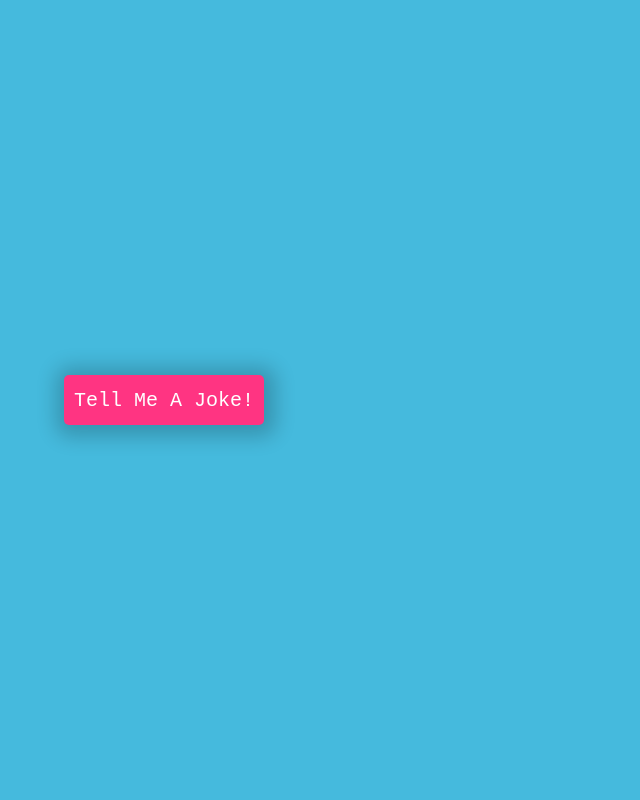
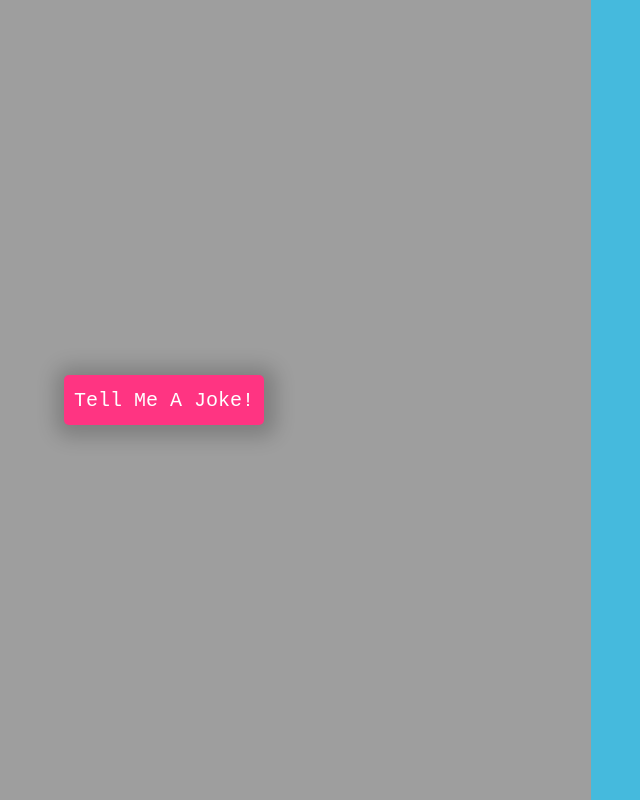
Before and after one commit to Rsingh1996/Joke-Teller, a plain HTML site: page index.html in a window 1280 px wide. Shown: the whole page, without its empty margins (476-1116 px from the left). Drawn offline with Linux system fonts and the light colour scheme; the site is published under a folder, as on GitHub Pages, so addresses that start at the root find nothing.

Commit message:
css modified

```diff
--- a/styles.css
+++ b/styles.css
@@ -16,7 +16,7 @@ body {
   flex-direction: column;
   justify-content: center;
   align-items: center;
-  background: url("/robot.gif");
+  background: url("./robot.gif");
   background-size: contain;
   background-position: left center;
   background-repeat: no-repeat;
```
